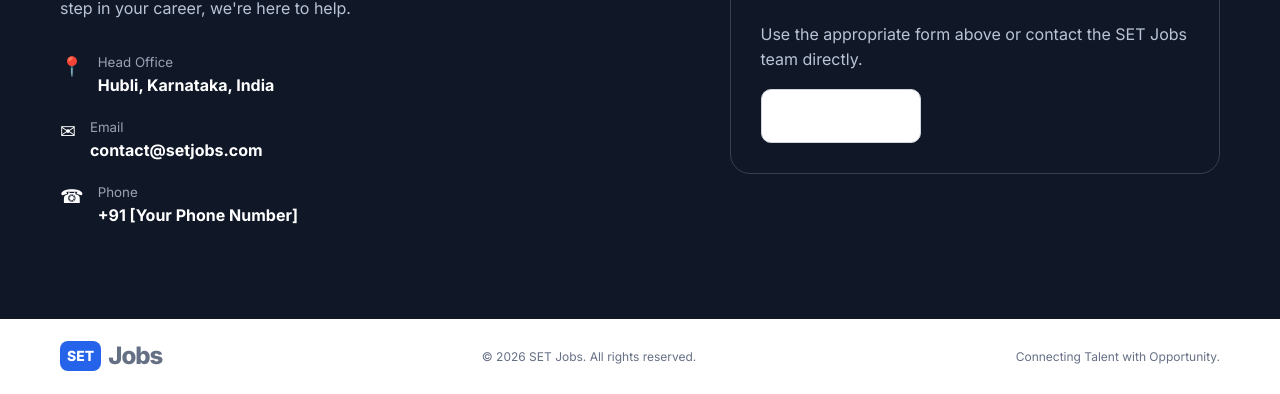
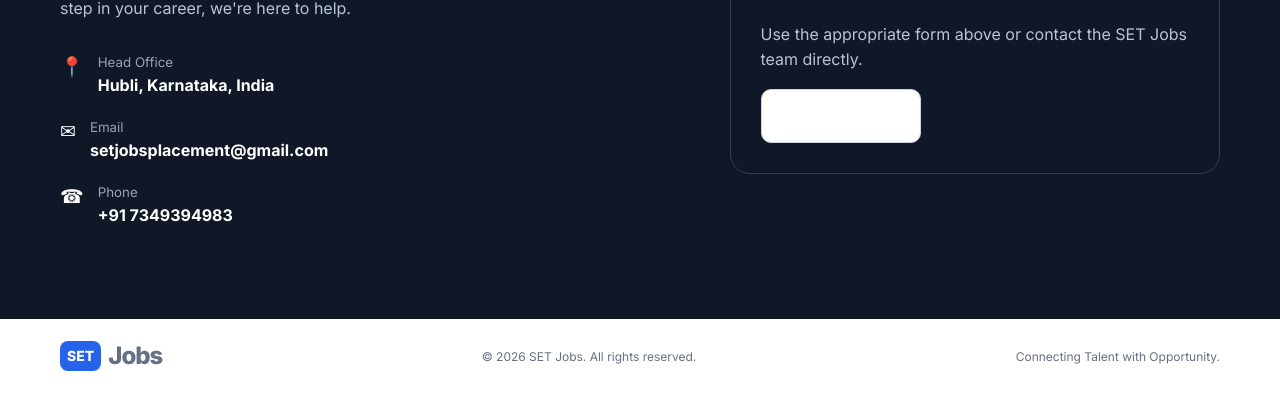
Before and after one commit to burhanjakli64-ops/set-jobs-website, a plain HTML site: page index.html in a window 1280 px wide. Shown: the part 4805-5199 px from the top of the page. Drawn offline with Linux system fonts and the light colour scheme.

Commit message:
Update index.html

```diff
--- a/index.html
+++ b/index.html
@@ -150,8 +150,8 @@
     <div class="reveal"><div class="eyebrow">CONTACT</div><h2>Partner with <span>SET Jobs.</span></h2><p>Whether you're looking to build a high-performing team or take the next step in your career, we're here to help.</p>
       <div class="contact-links">
         <div><span>📍</span><div><small>Head Office</small><b>Hubli, Karnataka, India</b></div></div>
-        <div><span>✉</span><div><small>Email</small><b>contact@setjobs.com</b></div></div>
-        <div><span>☎</span><div><small>Phone</small><b>+91 [Your Phone Number]</b></div></div>
+        <div><span>✉</span><div><small>Email</small><b>    setjobsplacement@gmail.com</b></div></div>
+        <div><span>☎</span><div><small>Phone</small><b>+91 7349394983</b></div></div>
       </div>
     </div>
     <div class="contact-box reveal"><h3>Have a question?</h3><p>Use the appropriate form above or contact the SET Jobs team directly.</p><a class="btn btn-light" href="mailto:contact@setjobs.com">Email SET Jobs</a></div>
```
